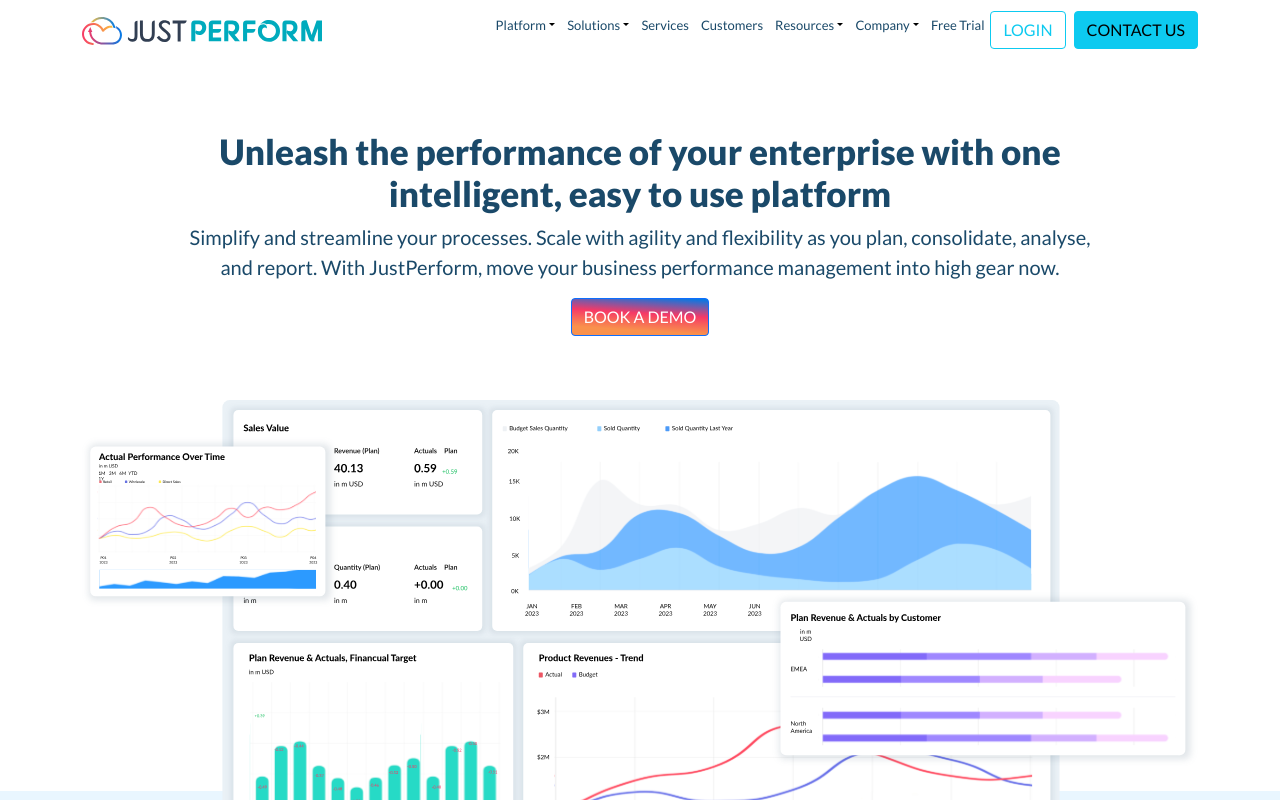
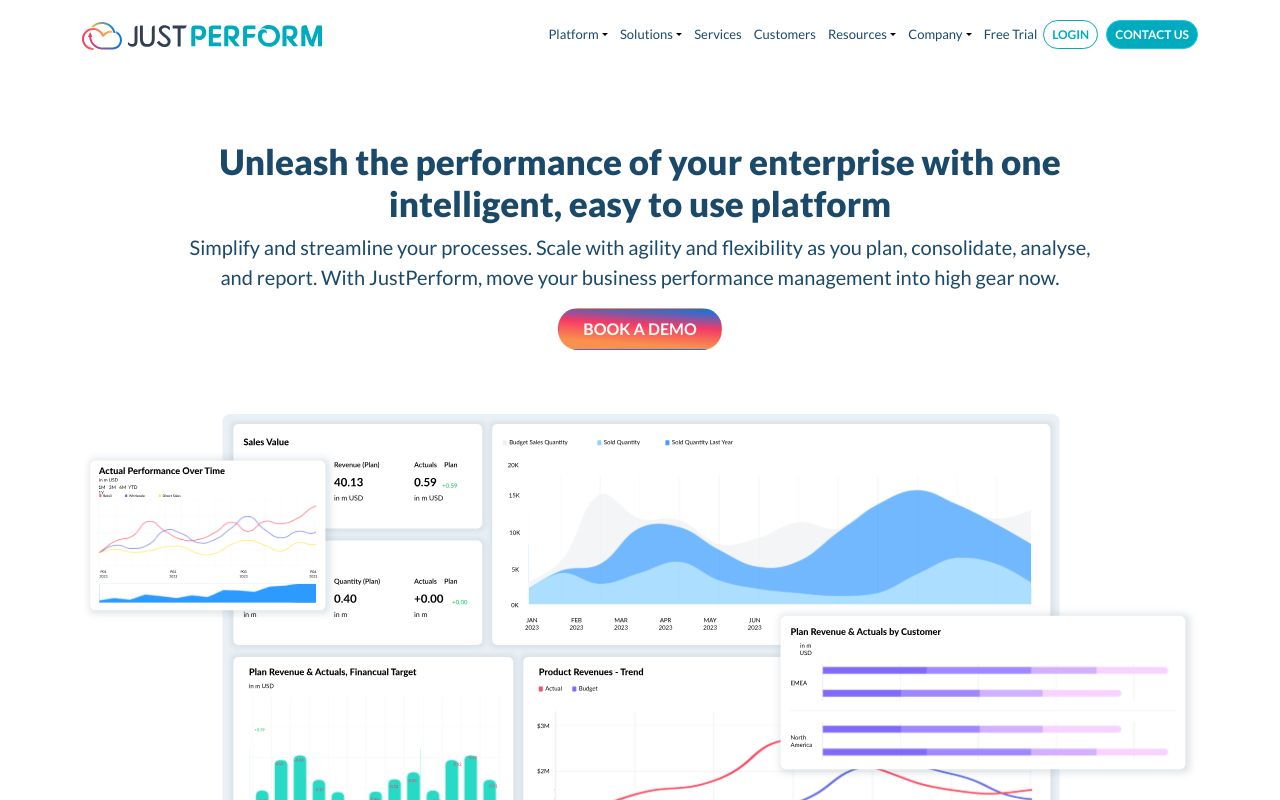
Before and after one commit to smartshivsharma/justperform, a Next.js app: page / in a window 1280 px wide. Shown: the top 800 px of the page. Built offline with nearby package versions, Linux system fonts and the light colour scheme.

Commit message:
v9 changes

```diff
--- a/pages/_app.js
+++ b/pages/_app.js
@@ -1,9 +1,8 @@
-import '../styles/globals.css';
 import 'bootstrap/dist/css/bootstrap.css';
 import 'line-awesome/dist/line-awesome/css/line-awesome.min.css'
 import 'font-awesome/css/font-awesome.min.css';
 import "bootstrap-icons/font/bootstrap-icons.css";
-
+import '../styles/globals.css';
 // import './globals.css';
 
 
--- a/styles/globals.css
+++ b/styles/globals.css
@@ -79,7 +79,7 @@
 
 
 /*********** Buttons ************/
-.btn{border-radius: 20px;}
+.btn{border-radius: 20px !important;}
 
 .btn-primary{
   border: solid 1px transparent; text-transform: uppercase; border-radius: 20px; padding: 0.5rem 1.5rem; font-weight: 600;
```
